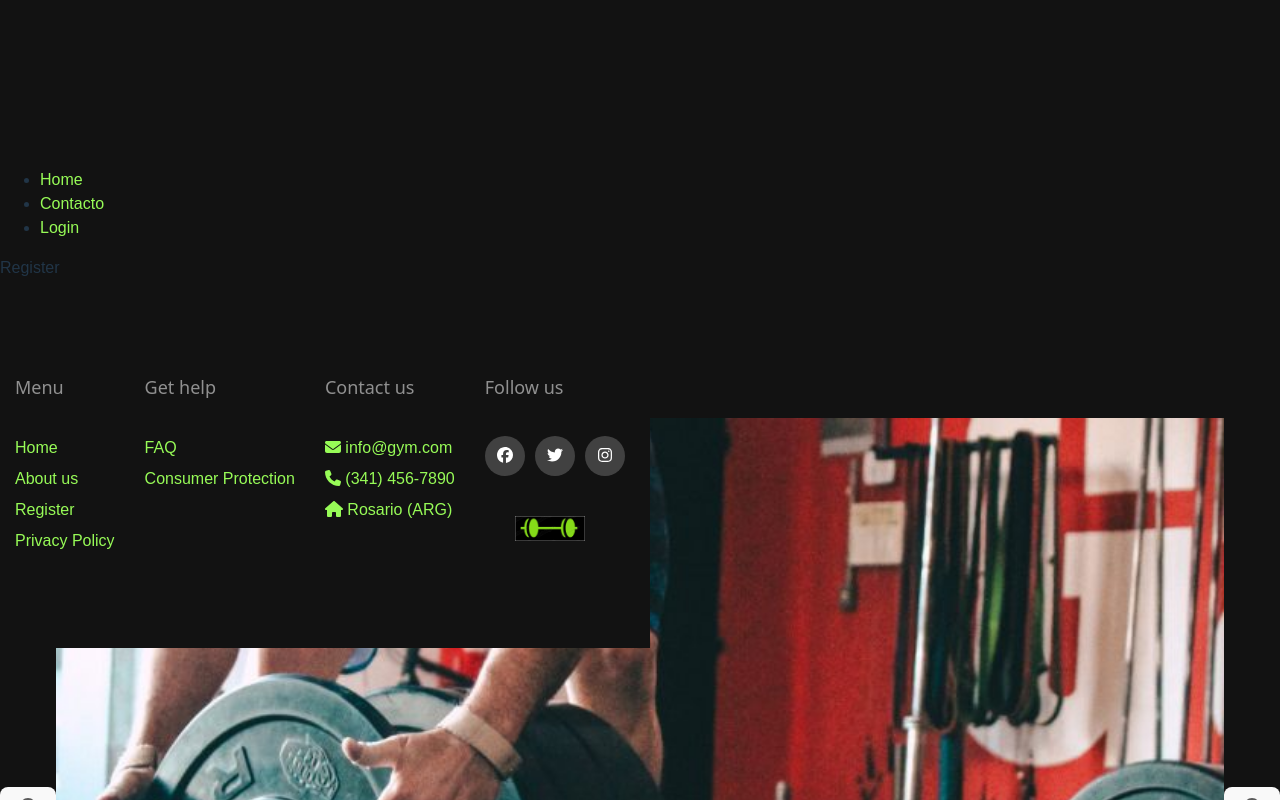
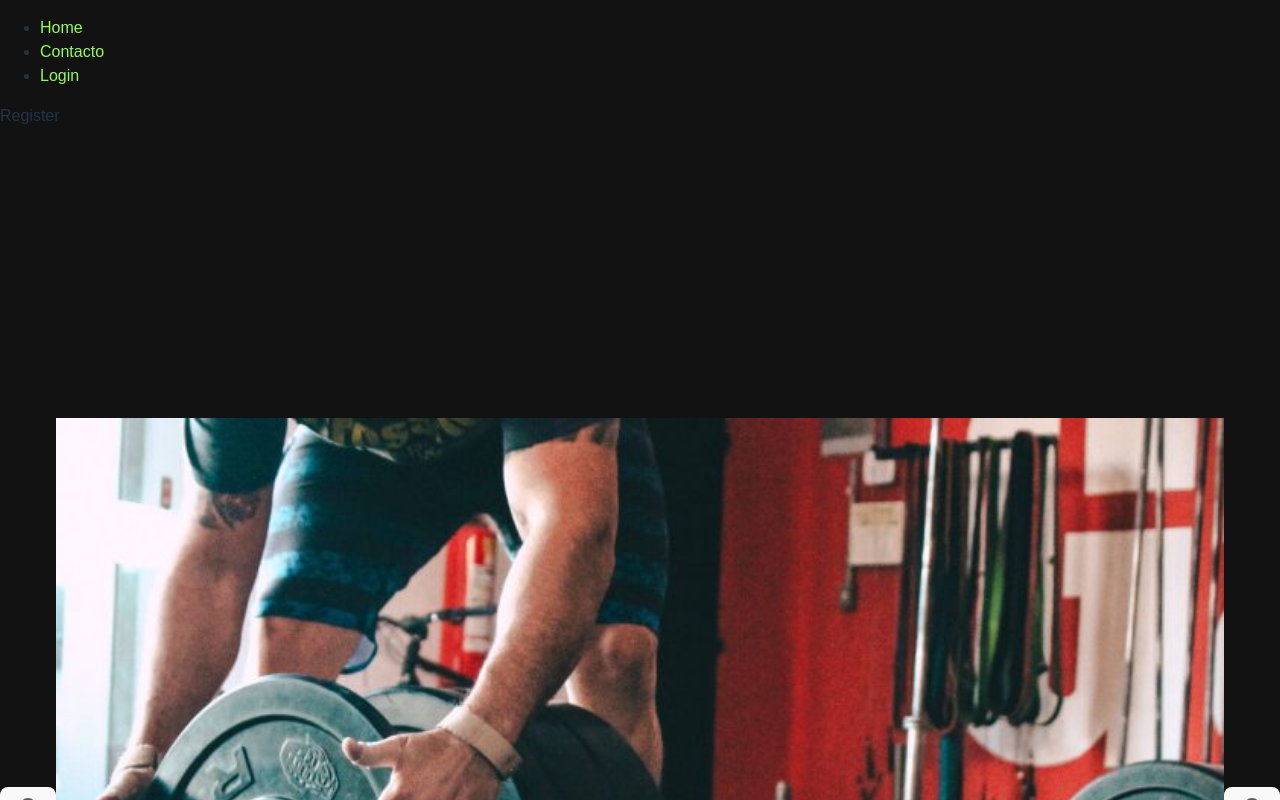
Before and after one commit to labmiracle/team-red, a React (Vite) app in the folder gymWeb/: page /register in a window 1280 px wide. Shown: the top 800 px of the page. Built offline with nearby package versions, Linux system fonts and the light colour scheme.

Commit message:
correction footer css

```diff
--- a/gymWeb/src/components/Footer/Footer.module.css
+++ b/gymWeb/src/components/Footer/Footer.module.css
@@ -6,10 +6,7 @@
 
 .container {
     width: 100%;
-    margin: auto;
     padding: 0;
-    box-sizing: border-box;
-
 }
 
 .ul {
@@ -23,12 +20,11 @@
 
 .footer {
     background-color: #121212;
-    padding: 70px 0;
+    padding: 10px 0;
     width: 100%;
-    max-width: 100%;
-    margin-left: auto;
-    margin-right: auto;
-    position: relative;
+    margin-left: 0;
+    margin-right: 0;
+    margin-top: 100%;
 }
 
 .footercol {
@@ -62,7 +58,7 @@
     background-position: 100%;
     transition: all 0.5s ease;
     text-decoration: none;
-
+    position: relative;
 
 }
 
@@ -75,6 +71,7 @@
 
 .sociallinks {
     display: inline-block;
+    position: relative;
     height: 40px;
     width: 40px;
     background-color: rgba(255, 255, 255, 0.2);
@@ -84,6 +81,7 @@
     border-radius: 50%;
     color: #ffffff;
     transition: all 0.5s ease;
+    overflow: hidden;
 }
 
 .sociallinks:hover {
```
Also changed, not shown: 1 other file (tests, documents, lock files or other folders).
